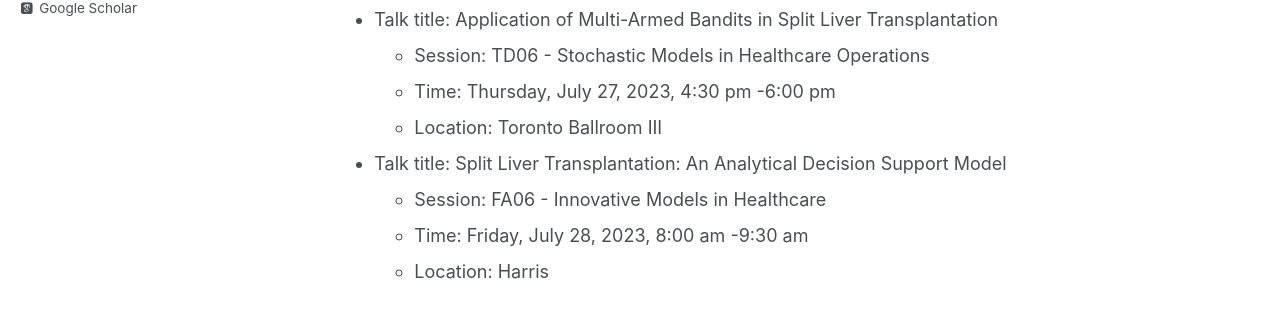
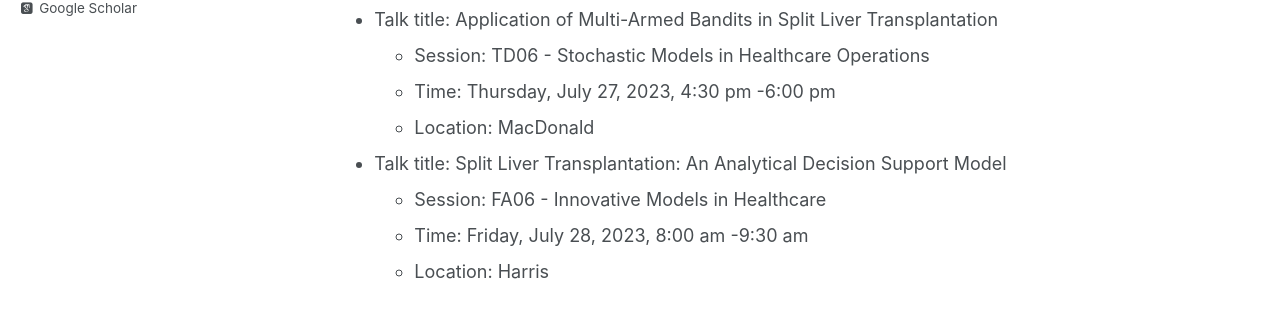
Before and after one commit to savytang/savytang.github.io, a Jekyll site: the page built from _pages/about.md, in a window 1280 px wide and 900 px high, scrolled down 536 px. Shown: the part 408-718 px from the top of the window. Built offline with Jekyll 4.4.1, drawn with Linux system fonts in a browser that asks for light colours; some web fonts are replaced.

Commit message:
Room update
MacDonald

```diff
--- a/_pages/about.md
+++ b/_pages/about.md
@@ -33,7 +33,7 @@ INFORMS Healthcare Conference 2023, Toronto, Ontario, Canada
 * Talk title: Application of Multi-Armed Bandits in Split Liver Transplantation
   * Session: TD06 - Stochastic Models in Healthcare Operations
   * Time: Thursday, July 27, 2023, 4:30 pm -6:00 pm
-  * Location: Toronto Ballroom III
+  * Location: MacDonald
 * Talk title: Split Liver Transplantation: An Analytical Decision Support Model
   * Session: FA06 - Innovative Models in Healthcare
   * Time: Friday, July 28, 2023, 8:00 am -9:30 am
```
Also changed, not shown: 1 other file.
